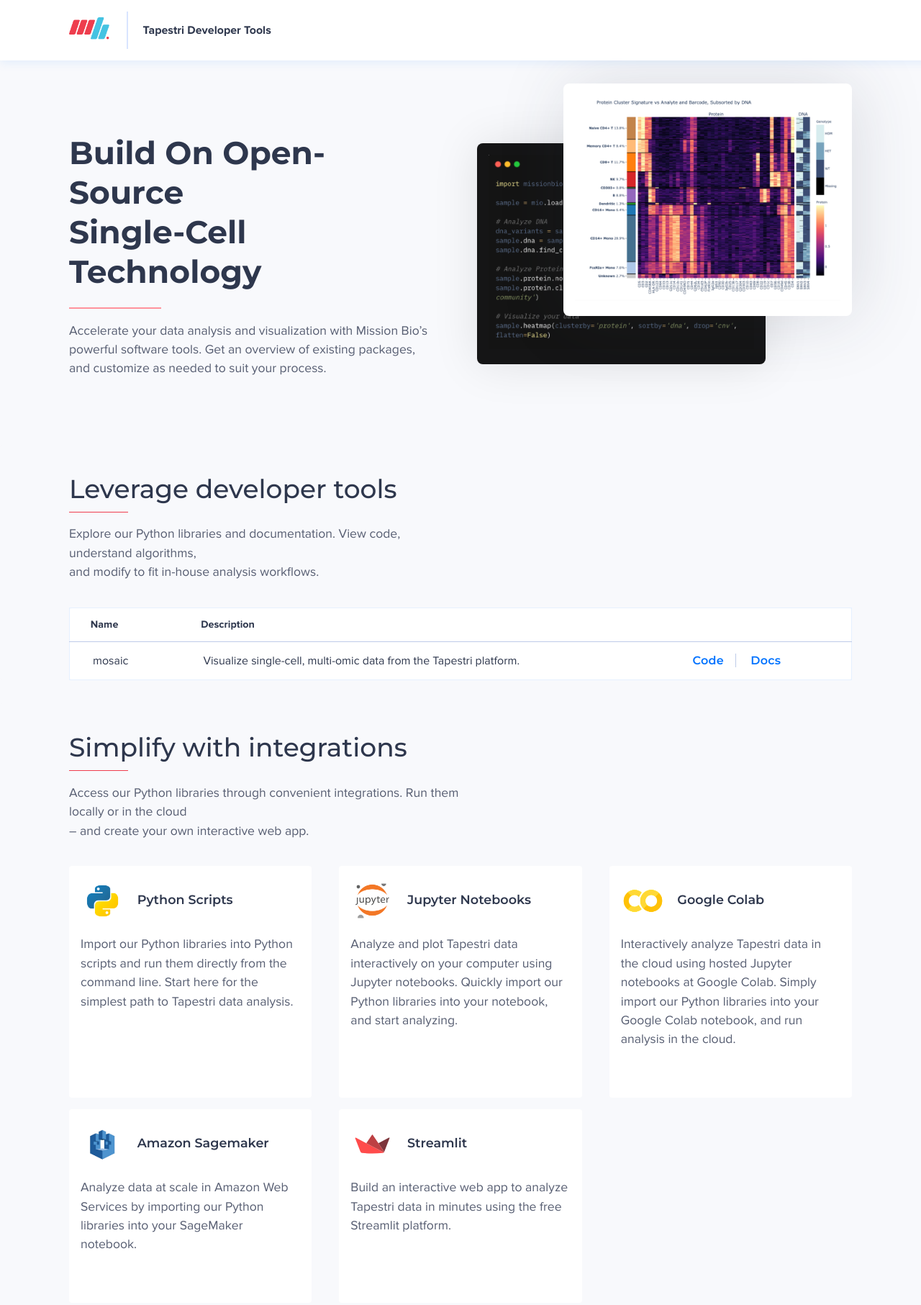
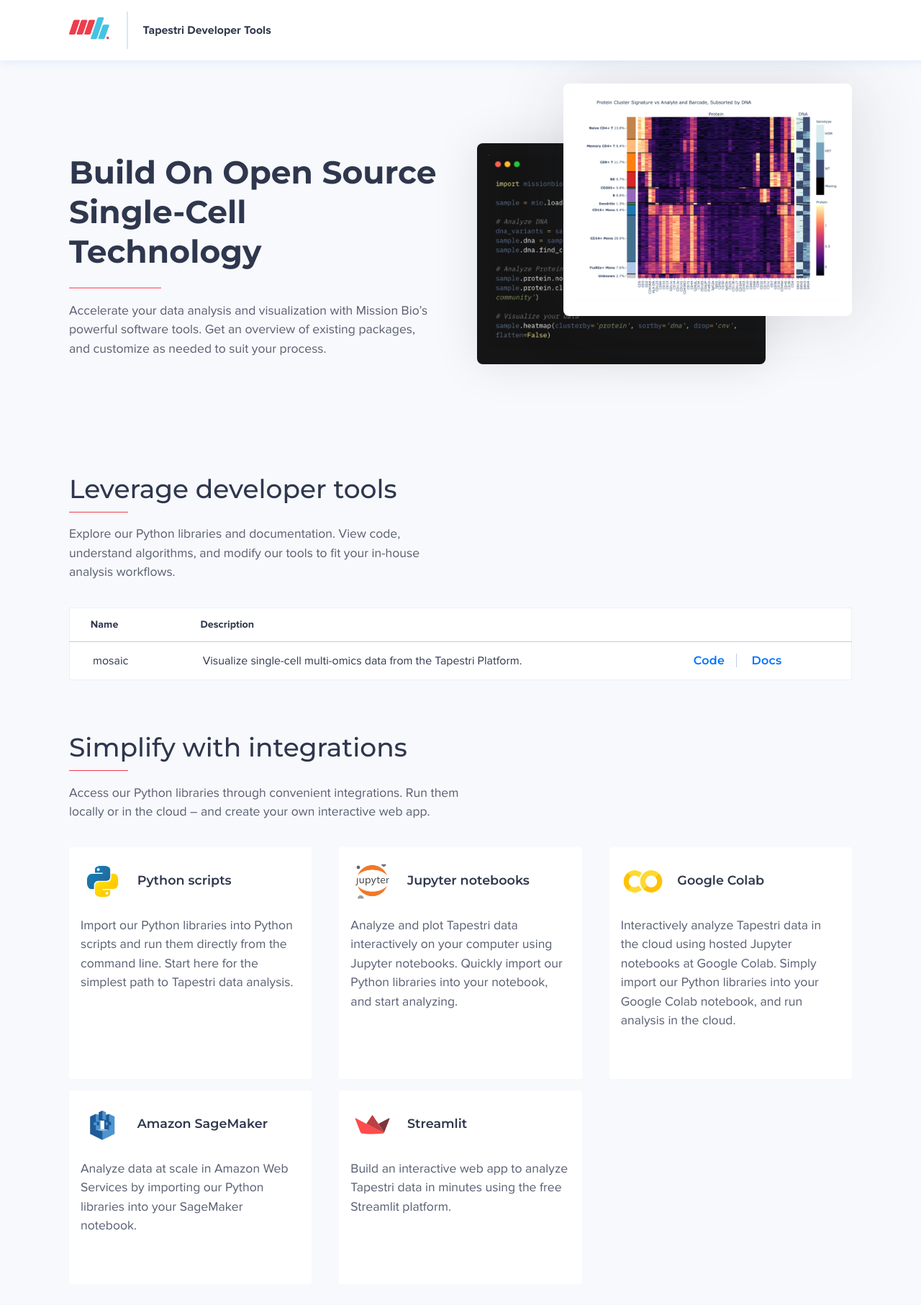
Before and after one commit to MissionBio/MissionBio.github.io, a plain HTML site: page index.html in a window 1280 px wide. Shown: the top 1813 px of the page at 72% size. Drawn offline with nearby package versions, Linux system fonts and the light colour scheme.

Commit message:
fix typos

```diff
--- a/index.html
+++ b/index.html
@@ -49,7 +49,7 @@
     <section id="hero" class="row">
       <div class="column vcenter">
         <div class="content">
-          <p class="slogan">Build on open-source<br>
+          <p class="slogan">Build on open source<br>
             single-cell technology</p>
           <div class="underscore_double"> </div>
           <p class="copy">Accelerate your data analysis and visualization with Mission Bio’s powerful software tools. Get an overview of existing packages, and customize as needed to suit your process.</p>
@@ -68,8 +68,8 @@
           <div>
             <h2>Leverage developer tools</h2>
             <div class="underscore_single"> </div>
-            <p class="copy">Explore our Python libraries and documentation. View code, understand algorithms, <br>
-            and modify to fit in-house analysis workflows.</p>
+            <p class="copy">Explore our Python libraries and documentation. View code, understand algorithms,
+            and modify our tools to fit your in-house analysis workflows.</p>
           </div>
         </div>
         <div class="column">
@@ -89,7 +89,7 @@
           <tbody>
             <tr>
               <td class="vtop">mosaic</td>
-              <td>Visualize single-cell, multi-omic data from the Tapestri platform.</td>
+              <td>Visualize single-cell multi-omics data from the Tapestri Platform.</td>
               <td class="links">
                 <a href="https://github.com/MissionBio/mosaic" class="delim" target="_blank">Code</a>
                 <a href="https://github.com/MissionBio/mosaic-jupyter" target="_blank">Docs</a>
@@ -105,8 +105,7 @@
           <div>
             <h2>Simplify with integrations</h2>
             <div class="underscore_single"> </div>
-            <p class="copy">Access our Python libraries through convenient integrations. Run them locally or in the cloud <br>
-            – and create your own interactive web app.</p>
+            <p class="copy">Access our Python libraries through convenient integrations. Run them locally or in the cloud – and create your own interactive web app.</p>
           </div>
         </div>
         <div class="column">
@@ -115,11 +114,11 @@
       </div>
       <div class="row">
         <a class="card disabled" href="" target="_blank">
-          <h3><img src="assets/images/python_script.png" alt="Python Script logo">Python Scripts</h3>
+          <h3><img src="assets/images/python_script.png" alt="Python Script logo">Python scripts</h3>
           <p class="copy">Import our Python libraries into Python scripts and run them directly from the command line. Start here for the simplest path to Tapestri data analysis.</p>
         </a>
         <a class="card disabled" href="" target="_blank">
-          <h3><img src="assets/images/jupyter_notebooks.png" alt="Jupyter Notebooks logo">Jupyter Notebooks</h3>
+          <h3><img src="assets/images/jupyter_notebooks.png" alt="Jupyter Notebooks logo">Jupyter notebooks</h3>
           <p class="copy">Analyze and plot Tapestri data interactively on your computer using Jupyter notebooks. Quickly import our Python libraries into your notebook, and start analyzing.</p>
         </a>
         <a class="card disabled" href="" target="_blank">
@@ -127,7 +126,7 @@
           <p class="copy">Interactively analyze Tapestri data in the cloud using hosted Jupyter notebooks at Google Colab. Simply import our Python libraries into your Google Colab notebook, and run analysis in the cloud.</p>
         </a>
         <a class="card disabled" href="" target="_blank">
-          <h3><img src="assets/images/sagemaker.png" alt="Amazon Sagemaker logo">Amazon Sagemaker</h3>
+          <h3><img src="assets/images/sagemaker.png" alt="Amazon Sagemaker logo">Amazon SageMaker</h3>
           <p class="copy">Analyze data at scale in Amazon Web Services by importing our Python libraries into your SageMaker notebook.</p>
         </a>
         <a class="card disabled" href="" target="_blank">
@@ -209,7 +208,7 @@
             <img src="assets/images/minus.png" class="collapse" alt="">
           </div>
         </dt>
-        <dd>Tapestri developer tools are intended for developers and bioinformatics scientists. To use the tools effectively, you should have a knowledge of Python programming and single-cell genomics.</dd>
+        <dd>Tapestri developer tools are intended for developers and bioinformatics scientists. To use the tools effectively, you should have knowledge of Python programming and single-cell genomics.</dd>
 
         <dt>
           <div>How are Tapestri developer tools licensed?</div>
@@ -218,7 +217,7 @@
             <img src="assets/images/minus.png" class="collapse" alt="">
           </div>
         </dt>
-        <dd>All Tapestri developer tools are licensed under the TBD license. The tools can be used for TBD activities with suitable attribution, and by retaining the copyright notice for the code.</dd>
+        <dd>All Tapestri developer tools are can be used without restriction as long as the copyright notice for the code is retained and the tools are used only for analyzing data from the Tapestri Platform.</dd>
 
     </section>
   </main>
@@ -227,7 +226,7 @@
       <p><a href="https://dl.missionbio.io/docs/mission-bio-terms.pdf" target="_blank">Terms &amp; Conditions</a> <a href="https://dl.missionbio.io/docs/mission-bio-privacy-policy.pdf" target="_blank">Privacy &amp; Cookies Policy</a></p>
     </div>
     <div class="center">
-      <p>Copyright © Mission Bio. All rights reserved</p>
+      <p>Copyright © 2021 Mission Bio. All rights reserved.</p>
     </div>
   </footer>
   <script src="https://code.jquery.com/jquery-3.6.0.min.js" integrity="sha256-/xUj+3OJU5yExlq6GSYGSHk7tPXikynS7ogEvDej/m4=" crossorigin="anonymous"></script>
```
